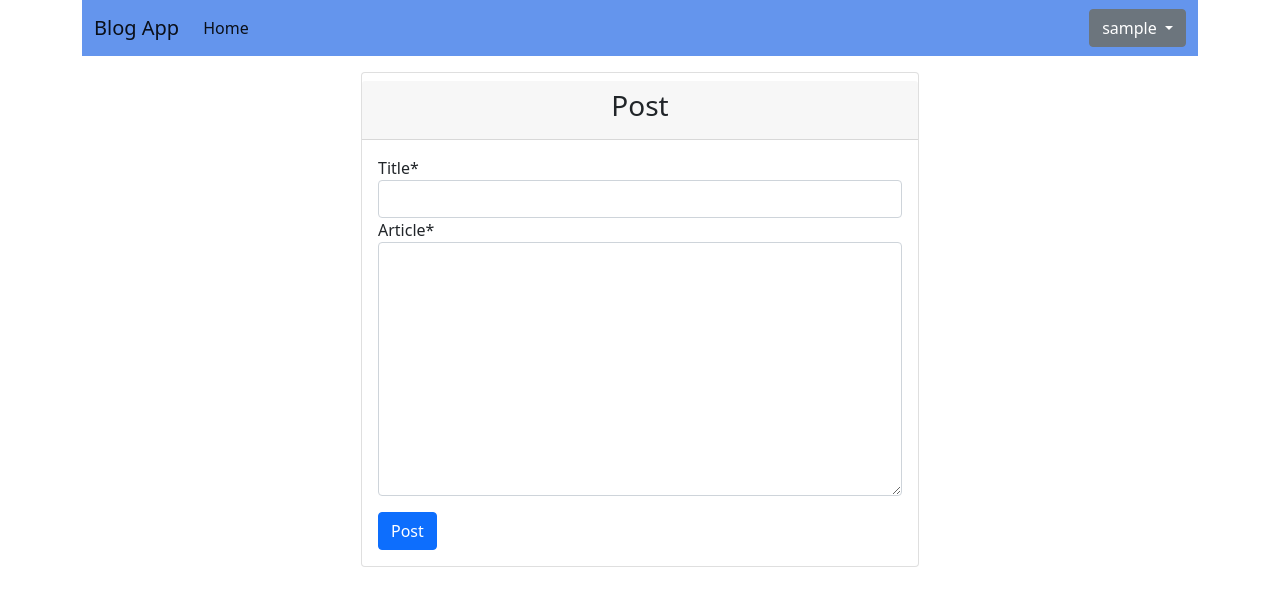
After one commit to VonHumbolt/BlogApp, a Django app: page /add/ in a window 1280 px wide. The commit adds this page. Shown: the top 606 px of the page. Run offline with Django 3.2, Linux system fonts and the light colour scheme; the visitor is signed in with stand-in values (Sample User, id 1); some libraries are stand-ins or nearby versions.

Commit message:
Create and Update Post page are added

```diff
--- a/BlogApp/settings.py
+++ b/BlogApp/settings.py
@@ -134,3 +134,5 @@ DEFAULT_AUTO_FIELD = 'django.db.models.BigAutoField'
 CRISPY_TEMPLATE_PACK = "bootstrap4"
 
 LOGIN_REDIRECT_URL = "blog:home"
+
+LOGIN_URL = "users:login"
--- a/blog/models.py
+++ b/blog/models.py
@@ -1,4 +1,6 @@
 from django.db import models
+from django.urls.base import reverse
+from django.utils import timezone
 
 # Create your models here.
 
@@ -11,9 +13,12 @@ class Author(models.Model):
 
 class Post(models.Model):
     title = models.CharField(max_length=100)
-    article = models.CharField(max_length=2000)
+    article = models.TextField()
     author = models.ForeignKey(Author, on_delete=models.CASCADE)
-    publishedAt = models.DateTimeField()
+    publishedAt = models.DateTimeField(default=timezone.now)
 
     def __str__(self):
         return self.title
+
+    def get_absolute_url(self):
+        return reverse("blog:home")
--- /dev/null
+++ b/blog/templates/blog/post_form.html
@@ -0,0 +1,26 @@
+{% extends "blog/base.html" %}
+{% load crispy_forms_tags %}
+
+{% block content %}
+
+    <div class="card w-50 mx-auto">
+        <div class="card-header mt-2">
+            <h3 style="text-align: center;">Post</h3>
+        </div>
+        <div class="card-body">
+
+            <form method="POST">
+                {% csrf_token %}
+                {{form|crispy}}
+
+                <div>
+                    <button class="btn btn-primary mt-3">Post</button>
+                </div>
+
+            </form>
+
+        </div>
+
+    </div>
+
+{% endblock %}
--- a/blog/urls.py
+++ b/blog/urls.py
@@ -1,10 +1,12 @@
 from django.urls import path
-from .views import HomeView, PostDetailView
+from .views import HomeView, PostDetailView, PostCreateView, PostUpdateView
 
 app_name="blog"
 
 urlpatterns = [
     path("", HomeView.as_view(), name="home"),
     path("<int:pk>/", PostDetailView.as_view(), name="post-detail"),
+    path("add/", PostCreateView.as_view(), name="post-create"),
+    path("<int:pk>/update/", PostUpdateView.as_view(), name="post-update"),
 
 ]
--- a/blog/views.py
+++ b/blog/views.py
@@ -1,12 +1,13 @@
-from typing import List
 from django.shortcuts import render
-from .models import Post
-from django.views.generic import ListView, DetailView
+from django.contrib.auth.mixins import LoginRequiredMixin, UserPassesTestMixin
+from .models import Post, Author
+from django.views.generic import ListView, DetailView, CreateView, UpdateView
 
 # Create your views here.
 class HomeView(ListView):
     template_name= "blog/home.html"
     context_object_name = "posts"
+    ordering = ["-publishedAt"]
 
     def get_queryset(self):
         return Post.objects.all()
@@ -14,3 +15,26 @@ class HomeView(ListView):
 class PostDetailView(DetailView):
     model = Post
     template_name = "blog/detail.html"
+
+class PostCreateView(LoginRequiredMixin, CreateView):
+    model = Post
+    fields = ["title", "article"]
+
+    def form_valid(self, form):
+        form.instance.author = Author.objects.get(pk=self.request.user.id)
+        return super().form_valid(form)
+
+class PostUpdateView(LoginRequiredMixin, UserPassesTestMixin, UpdateView):
+    model = Post
+    fields = ["title", "article"]
+
+    def form_valid(self,form):
+        form.instance.author = Author.objects.get(pk = self.request.user.id)
+        return super().form_valid(form)
+
+    def test_func(self):
+        post = self.get_object()
+
+        if Author.objects.get(pk = self.request.user.id) == post.author:
+            return True
+        return False
```
Also changed, not shown: blog/templates/blog/detail.html (+8 -0 lines).
